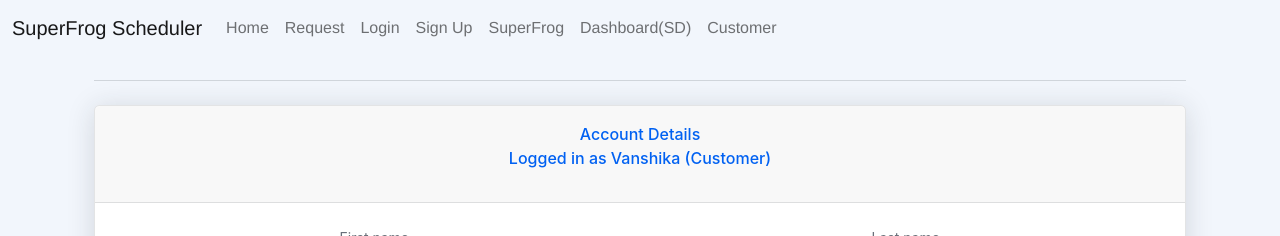
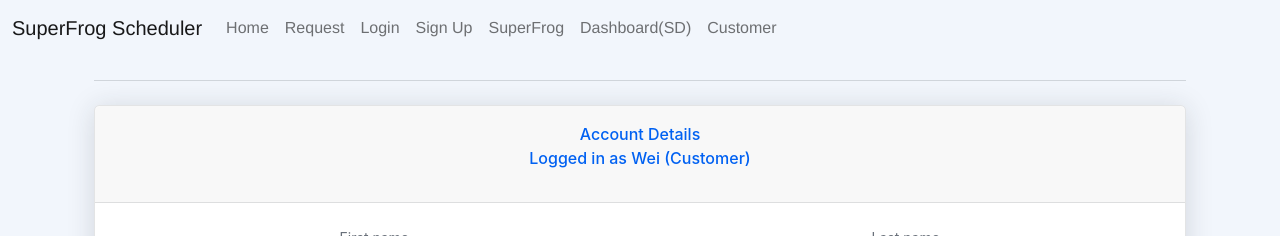
Before and after one commit to baovng/WebProject, a Vue app: page /customer in a window 1280 px wide. Shown: the top 236 px of the page. Built offline with nearby package versions, Linux system fonts and the light colour scheme; data requests are answered from the project's data file; a web font is replaced by a local one.

Commit message:
login names fixed

```diff
--- a/src/views/Customer.vue
+++ b/src/views/Customer.vue
@@ -19,7 +19,7 @@
                 <div class="card mb-4">
                   <div class="card-header">
                     Account Details
-                    <p>Logged in as {{ lusername }} ({{ role }})</p>
+                    <p>Logged in as {{ fname }} ({{ role }})</p>
                   </div>
                   <div class="card-body">
                     <form>
--- a/src/views/Profile.vue
+++ b/src/views/Profile.vue
@@ -16,7 +16,7 @@
                 <div class="card mb-4">
                   <div class="card-header">
                     Account Details
-                    <p>Logged in as {{ lusername }} ({{ role }})</p>
+                    <p>Logged in as {{ fname }} ({{ role }})</p>
                   </div>
                   <div class="card-body">
                     <form>
```
